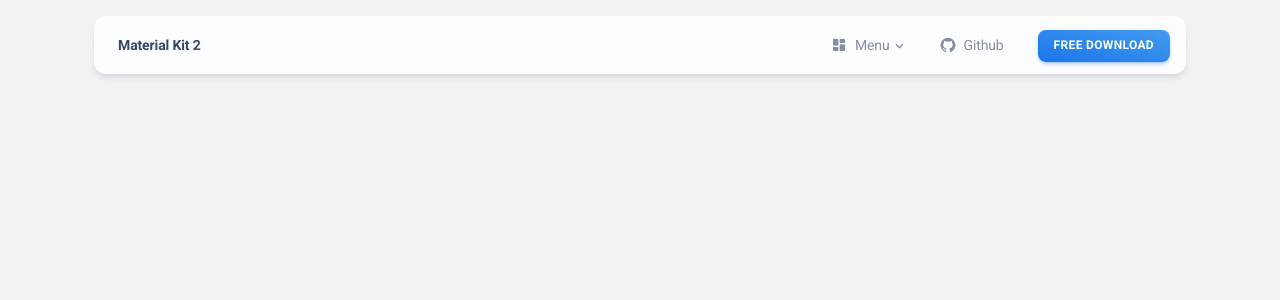
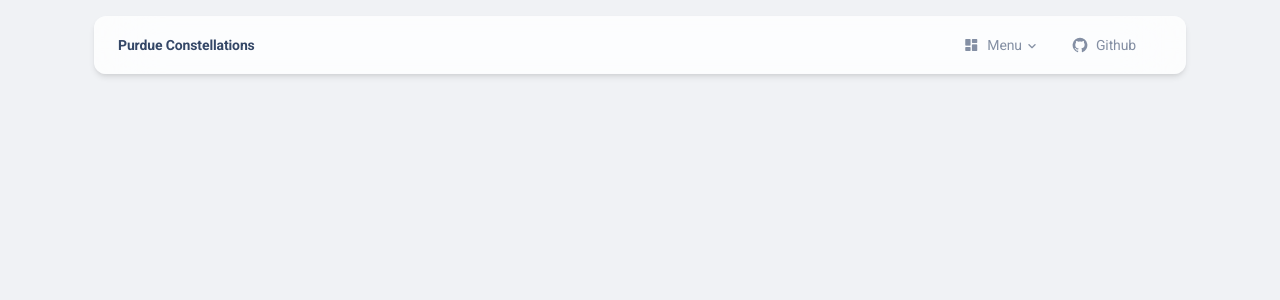
Before and after one commit to AurinDutta/Boilermake-Hackathon, a React (Create React App) app: page /presentation in a window 1280 px wide. Shown: the top 300 px of the page. Built offline with nearby package versions, Linux system fonts and the light colour scheme.

Commit message:
Changed Header

```diff
--- a/src/examples/Navbars/DefaultNavbar/index.js
+++ b/src/examples/Navbars/DefaultNavbar/index.js
@@ -551,7 +551,7 @@ function DefaultNavbar({ brand, routes, transparent, light, action, sticky, rela
 
 // Setting default values for the props of DefaultNavbar
 DefaultNavbar.defaultProps = {
-  brand: "Material Kit 2",
+  brand: "Purdue Constellations",
   transparent: false,
   light: false,
   action: false,
--- a/src/pages/Presentation/index.js
+++ b/src/pages/Presentation/index.js
@@ -62,16 +62,7 @@ import bgImage from "assets/images/bg-presentation.jpg";
 function Presentation() {
   return (
     <>
-      <DefaultNavbar
-        routes={routes}
-        action={{
-          type: "external",
-          route: "https://www.creative-tim.com/product/material-kit-react",
-          label: "free download",
-          color: "info",
-        }}
-        sticky
-      />
+      <DefaultNavbar routes={routes} sticky />
       {/*
       <MKBox
         minHeight="75vh"
```
